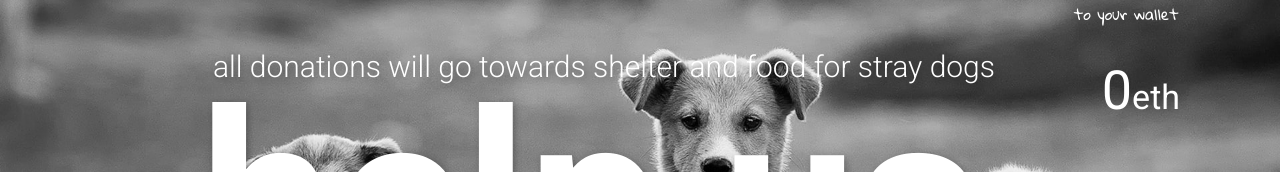
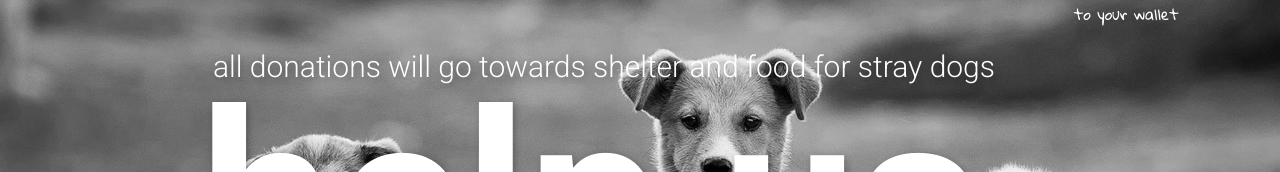
Before and after one commit to ramiroc84/fundme, a React (Create React App) app in the folder fe/: page / in a window 1280 px wide. Shown: the part 141-313 px from the top of the page. Built offline with nearby package versions, Linux system fonts and the light colour scheme.

Commit message:
contador

```diff
--- a/fe/src/App.js
+++ b/fe/src/App.js
@@ -58,6 +58,7 @@ function App() {
   const [chainName, setChainName] = useState("");
   const [totalAmount, setTotalAmount] = useState(0);
   const [loading, setLoading] = useState(false);
+
   // const [input, setInput] = useState("");
 
   const onClickConnect = () => {
@@ -200,9 +201,9 @@ function App() {
         //console.log(funder_0);
         //console.log(funder_1);
 
-        setLoading(false);
         setTotalAmount(ethers.utils.formatEther(newAmount));
         // setInput("");
+        setLoading(false);
       } catch (e) {
         console.log(e);
         setLoading(false);
@@ -236,7 +237,7 @@ function App() {
           handleDisonnect={onClickDisconnect}
         />
         <Hero chainName={chainName} />
-        <TotalAmount amount={totalAmount} />
+        {connected && <TotalAmount amount={totalAmount} />}
         {/* // --------------------------------> pasar array verdadero */}
         {connected && <TopTenBox fundersArray={arrayPrueba} />}
         {connected && (
--- a/fe/src/components/TotalAmount.js
+++ b/fe/src/components/TotalAmount.js
@@ -1,30 +1,91 @@
-import React from "react";
+import React, { useEffect, useState, useRef } from "react";
 import styled from "styled-components";
 
 const Contenedor = styled.div`
+  font-family: "Gloria Hallelujah", cursive;
+  text-shadow: 2px 2px 7px rgba(0, 0, 0, 0.5);
   position: absolute;
-  right: 100px;
-  top: 200px;
+  right: 200px;
+  top: 300px;
   color: white;
 `;
-const Valor = styled.div`
-  font-size: 54px;
+const Valor = styled.div``;
+const Numero = styled.span`
+  font-family: "Roboto", sans-serif;
+  font-size: 84px;
+  letter-spacing: -5px;
 `;
-const Numero = styled.span``;
 const Unidad = styled.span`
+  font-family: "Gloria Hallelujah", cursive;
   font-size: 34px;
 `;
 
-// --------------------------------> estilo al texto
-// --------------------------------> ubicacion
-// --------------------------------> efecto contador
+// --------------------------------> efecto contador !!!!!!!!!!!!!!!!!!!!!!!!!!!!!!!!!!!!!!!!!!!1
+
+const useCountdown = (tick) => {
+  // const tick = useRef();
+  const [countDown, setCountDown] = useState(0);
+
+  useEffect(() => {
+    tick.current = setInterval(() => {
+      // <-- set tick ref current value
+      setCountDown((prev) => prev + 0.1);
+      console.log("countdown", countDown);
+    }, 80);
+    console.log("countdown", countDown);
+
+    return () => clearInterval(tick.current);
+
+    // const interval = setInterval(() => {
+    //   setCountDown((prev) => prev + 0.01);
+    // }, 10);
+
+    // return () => clearInterval(interval);
+  }, [tick]);
+  // if (countDown >= targetValue) {
+  //   setCountDown(targetValue);
+  //   clearInterval(interval);
+  // }
+  return countDown.toFixed(2);
+};
 
 const TotalAmount = ({ amount }) => {
+  // const [count, setCount] = useState(0);
+  // const [intervalId, setIntervalId] = useState(0);
+
+  // const newIntervalId = setInterval(() => {
+  //   setCount((prevCount) => prevCount + 0.01);
+  // }, 100);
+  // setIntervalId(newIntervalId);
+
+  // const [amount, setAmount] = useState(amount1);
+  // console.log("amount", amount);
+  // const [tick, setTick] = useState())
+  const tick = useRef();
+  let value = 0;
+  value = useCountdown(tick);
+
+  if (amount > 0 && value >= amount) {
+    // console.log(tick);
+    console.log(value, amount);
+    clearInterval(tick.current);
+    tick.current = 0;
+    // value = amount;
+  }
+  // useEffect(() => {
+  //   if (count > amount) {
+  //     clearInterval(intervalId);
+  //     setIntervalId(0);
+  //     return;
+  //   }
+  // }, []);
+
   return (
     <Contenedor>
+      total funded
       <Valor>
-        <Numero>{amount}</Numero>
-        <Unidad>eth</Unidad>
+        <Numero>{value}</Numero>
+        <Unidad> eth</Unidad>
       </Valor>
     </Contenedor>
   );
```
